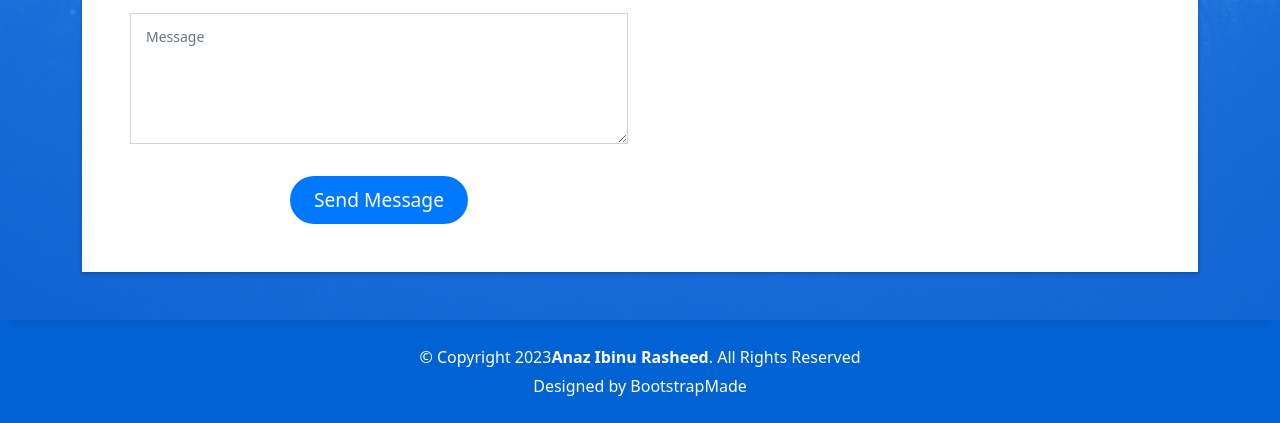
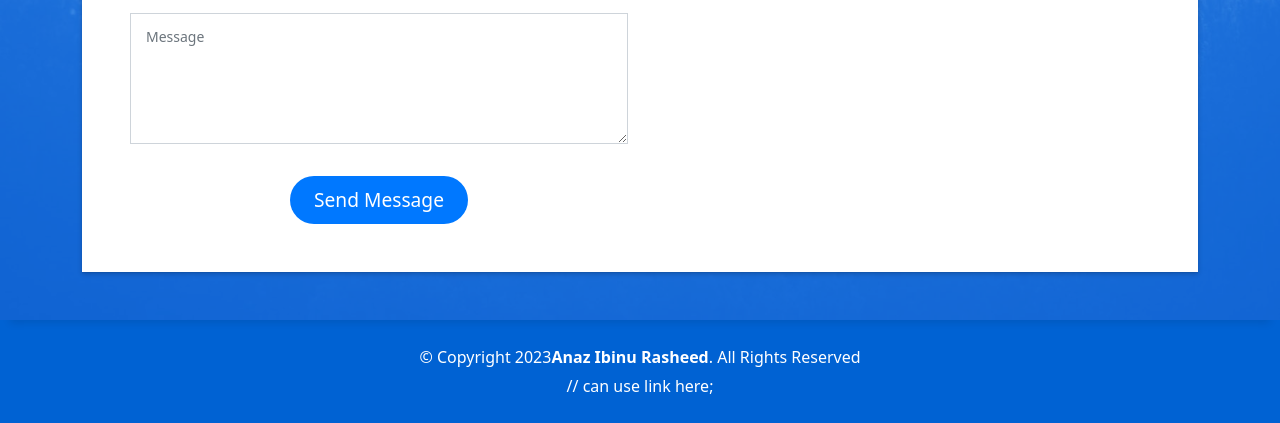
Before and after one commit to anazibinurasheed/portfolio-web, a plain HTML site: page index.html in a window 1280 px wide. Shown: the part 2987-3410 px from the top of the page. Drawn offline with nearby package versions, Linux system fonts and the light colour scheme.

Commit message:
Update index.html

```diff
--- a/index.html
+++ b/index.html
@@ -388,7 +388,7 @@
               Licensing information: https://bootstrapmade.com/license/
               Purchase the pro version with working PHP/AJAX contact form: https://bootstrapmade.com/buy/?theme=DevFolio
             -->
-              Designed by <a href="https://bootstrapmade.com/">BootstrapMade</a>
+             // can use link here;
             </div>
           </div>
         </div>
```
